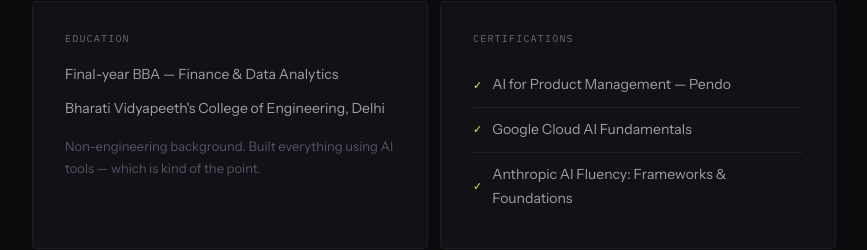
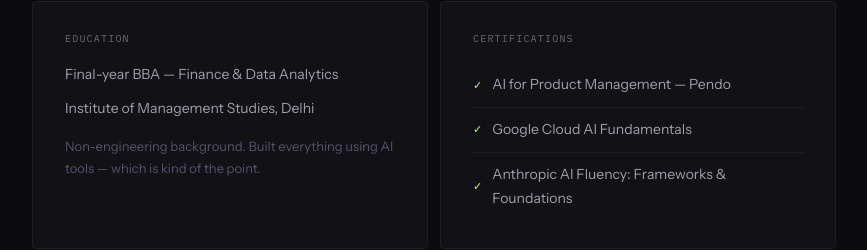
Before and after one commit to nmnsup/portfolio, a plain HTML site: page index.html in a window 1280 px wide. Shown: the part 3013-3263 px from the top of the page, without its empty margins (206-1073 px from the left). Drawn offline with Linux system fonts and the light colour scheme.

Commit message:
Update education institution in index.html

```diff
--- a/index.html
+++ b/index.html
@@ -352,7 +352,7 @@
       <div class="about-block">
         <div class="about-block-label">Education</div>
         <p>Final-year BBA — Finance & Data Analytics</p>
-        <p>Bharati Vidyapeeth's College of Engineering, Delhi</p>
+        <p>Institute of Management Studies, Delhi</p>
         <p style="margin-top: 14px; font-size: 13px; color: #555468;">Non-engineering background. Built everything using AI tools — which is kind of the point.</p>
       </div>
       <div class="about-block">
```
